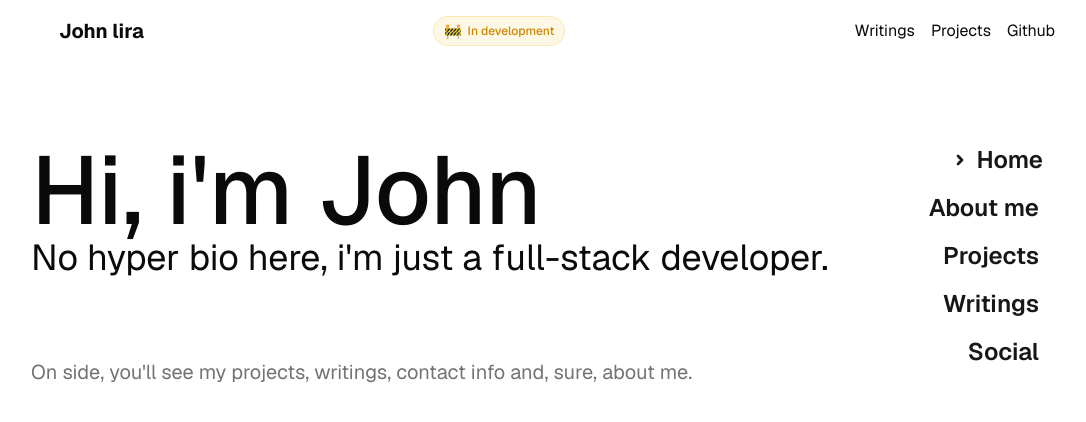
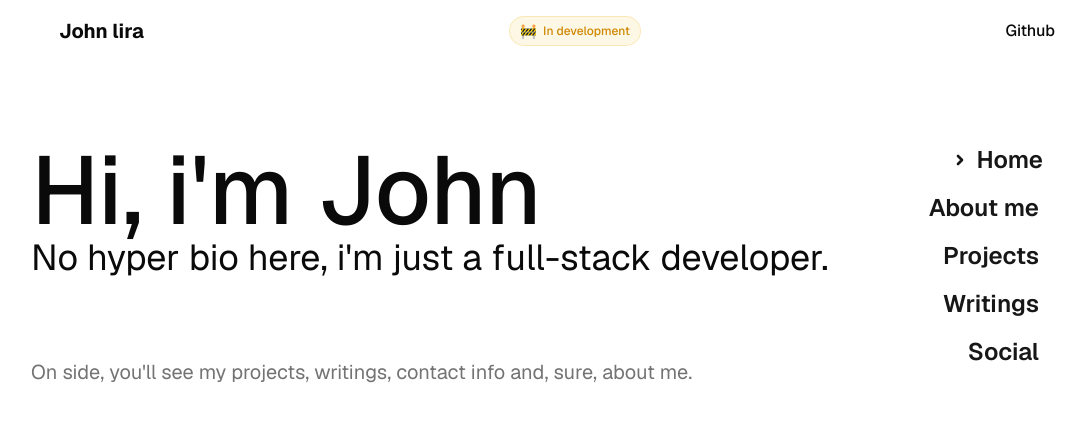
Before and after one commit to johnliradev/site, a Next.js app: page / in a window 1280 px wide. Shown: the top 422 px of the page, without its empty margins (97-1183 px from the left). Built offline with nearby package versions, Linux system fonts and the light colour scheme.

Commit message:
Update Header link

```diff
--- a/src/components/Header/index.tsx
+++ b/src/components/Header/index.tsx
@@ -16,20 +16,15 @@ export const Header = () => {
           In development
         </span>
       </div>
+      {/*For now, just git link, in the future i add pages*/}
       <div className="flex items-center gap-4">
         <ul className="flex gap-4">
           <li>
-            <Link href={"/"}>
-              <p>Writings</p>
-            </Link>
-          </li>
-          <li>
-            <Link href={"/"}>
-              <p>Projects</p>
-            </Link>
-          </li>
-          <li>
-            <Link href={"https://github.com/johnliradev"} target="_blank">
+            <Link
+              className="font-medium"
+              href={"https://github.com/johnliradev"}
+              target="_blank"
+            >
               <p>Github</p>
             </Link>
           </li>
```
